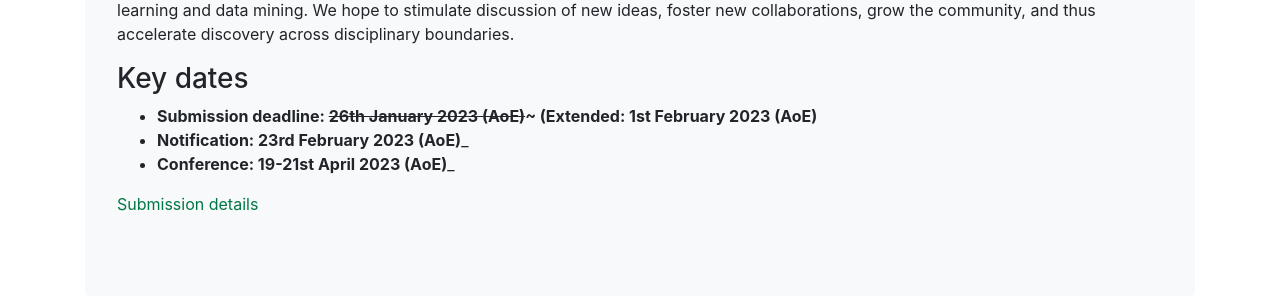
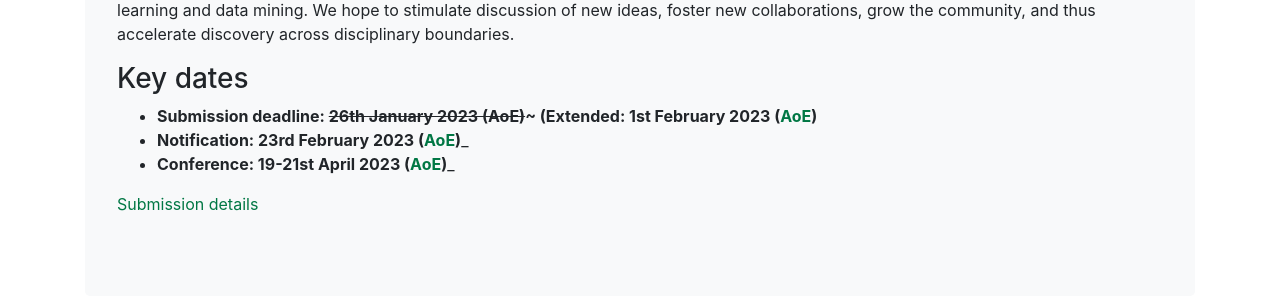
Before and after one commit to DigitaleGesellschaft/jekyll-theme-conference, a Jekyll site: the page built from index.md, in a window 1280 px wide. Shown: the part 762-1062 px from the top of the page. Built offline with Jekyll 4.4.1, drawn with Linux system fonts in a browser that asks for light colours; part of the change alters nothing that is shown.

```diff
--- a/index.md
+++ b/index.md
@@ -39,8 +39,8 @@ accelerate discovery across disciplinary boundaries.
 
 ### Key dates
 
-- __Submission deadline: ~~26th January 2023 (AoE)~~~ (Extended: 1st February 2023 (AoE)__
-- __Notification: 23rd February 2023 (AoE)___
-- __Conference: 19-21st April 2023 (AoE)___
+- __Submission deadline: ~~26th January 2023 (AoE)~~~ (Extended: 1st February 2023 ([AoE](https://www.timeanddate.com/time/zones/aoe))__
+- __Notification: 23rd February 2023 ([AoE](https://www.timeanddate.com/time/zones/aoe))___
+- __Conference: 19-21st April 2023 ([AoE](https://www.timeanddate.com/time/zones/aoe))___
 
 [Submission details](https://cambridge-iccs.github.io/climate-informatics-2023/submission)
```
